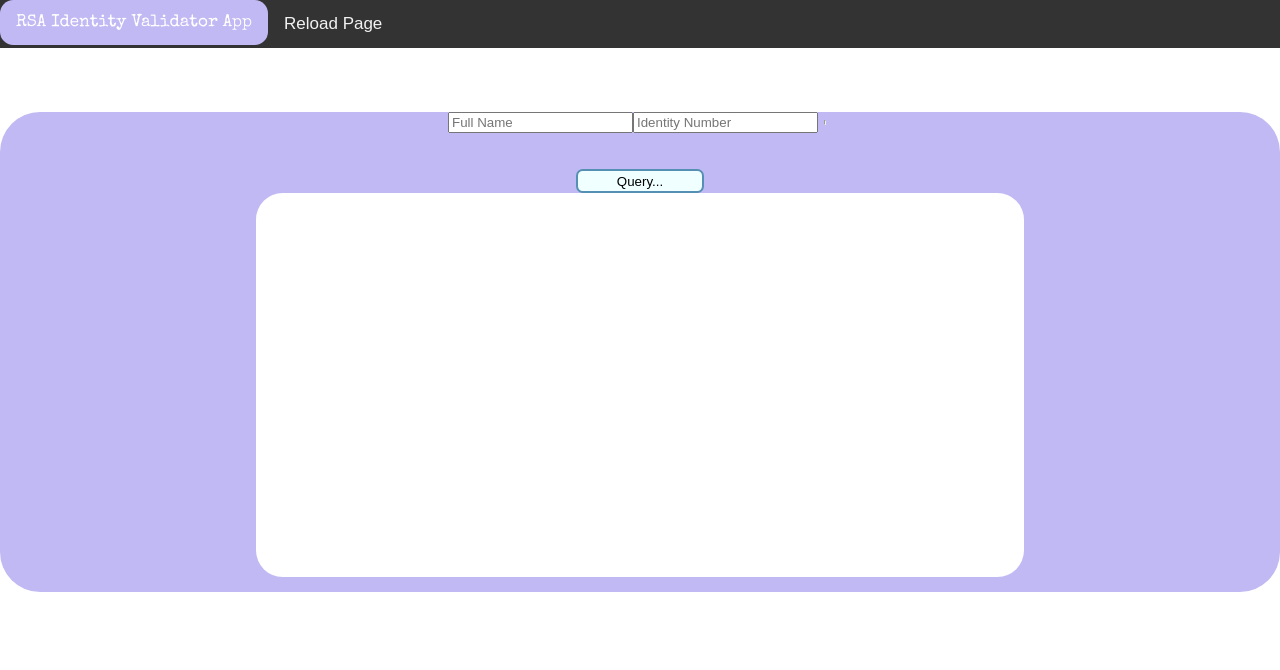
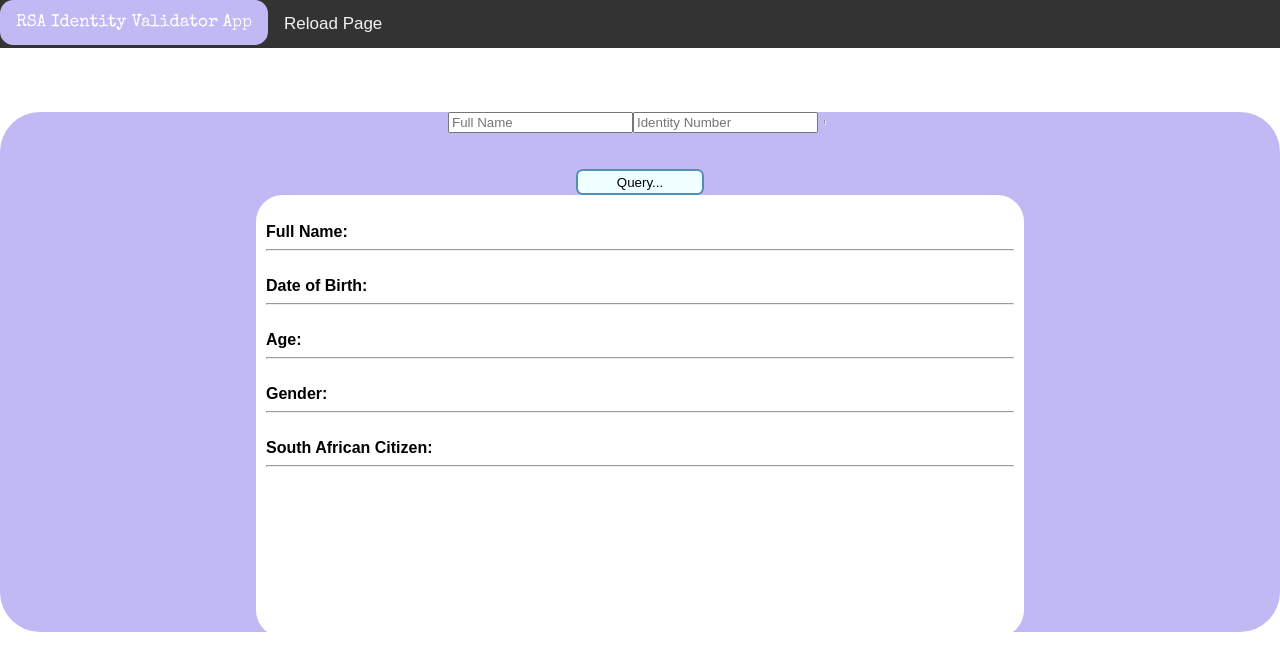
Before and after one commit to LukhanyoV/IdValidator, a plain HTML site: page index.html in a window 1280 px wide. Drawn offline with nearby package versions, Linux system fonts and the light colour scheme; a web font is replaced by a local one.

Commit message:
Looking nice!

```diff
--- a/index.html
+++ b/index.html
@@ -47,6 +47,22 @@
         <br><br>
         <button class="query">Query...</button>
         <div class="information">
+            <br>
+            <div class="fullName"><strong>Full Name: <span class="f-name"></span></strong></div>
+            <hr>
+            <br>
+            <div class="DOB"><strong>Date of Birth: <span class="f-name"></span></strong></div>
+            <hr>
+            <br>
+            <div class="Age"><strong>Age: <span class="f-name"></span></strong></div>
+            <hr>
+            <br>
+            <div class="Gender"><strong>Gender: <span class="f-name"></span></strong></div>
+            <hr>
+            <br>
+            <div class="Citizenship"><strong>South African Citizen: <span class="f-name"></span></strong></div>
+            <hr>
+            <br>
 
         </div>
     </div>
--- a/program.js
+++ b/program.js
@@ -52,7 +52,7 @@ function addEntries() {
 
     // clear the result div
     // and put together a result message
-    console.log('South African ID Number:   ' + idNumber + '\nBirth Date:   ' + fullDate + '\nGender:  ' + gender + ' \tSA Citizen:  ' + citzenship);
+    alert('South African ID Number:   ' + idNumber + '\nBirth Date:   ' + fullDate + '\nGender:  ' + gender + ' \tSA Citizen:  ' + citzenship);
     // }
 
 
--- a/styling.css
+++ b/styling.css
@@ -181,7 +181,7 @@ h2 {
 
 .entry{
     background-color:#C1B9F3;
-    height:60%;
+    height:65%;
     border-radius: 30pt;
 
 }
@@ -191,7 +191,8 @@ h2 {
     margin-right: auto;
     margin-left: auto;
     width:60%;
-    height: 80%;
+    height: 85%;
+    padding: 10px;
 }
 
 
```
